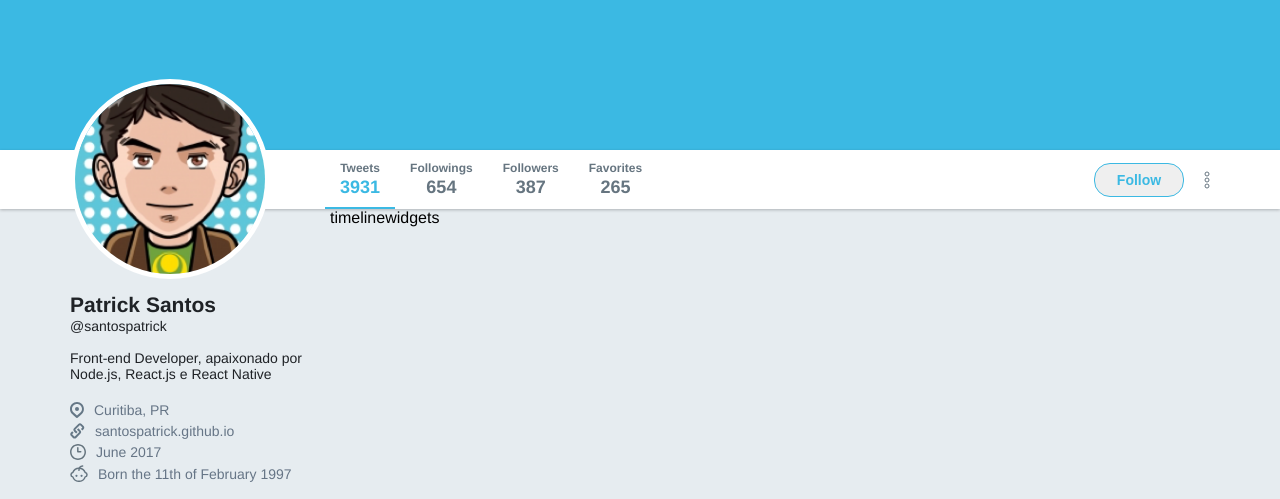
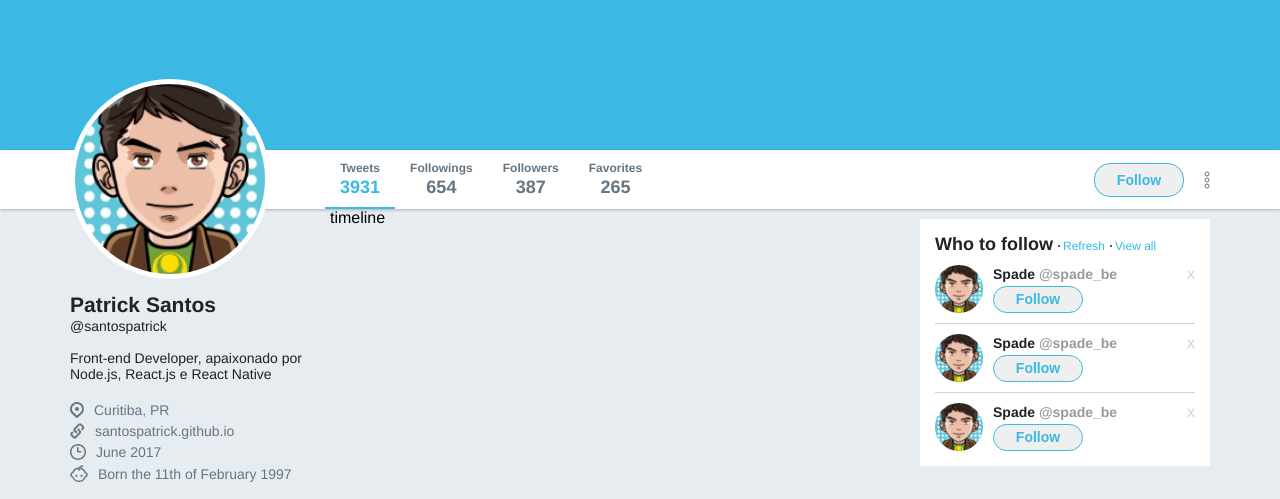
Before and after one commit to santospatrick/twitter-flexbox, a plain HTML site: page index.html in a window 1280 px wide. Shown: the part 276-775 px from the top of the page. Drawn offline with Linux system fonts and the light colour scheme.

Commit message:
adiciona sessao 'who to follow'

```diff
--- a/index.html
+++ b/index.html
@@ -115,11 +115,53 @@
                     </ul>
                 </div>
             </aside>
+
             <section class="timeline">
                 timeline
             </section>
+
             <aside class="widgets">
-                widgets
+                <div class="widget follow">
+                    <div class="title">
+                        <strong>Who to follow</strong>
+                        <a href="">Refresh</a>
+                        <a href="">View all</a>
+                    </div>
+
+                    <ul>
+                        <li>
+                            <div class="profile">
+                                <img src="/images/avatar.png" alt="Avatar">
+                                <div class="info">
+                                    <strong>Spade <span>@spade_be</span></strong>
+                                    <button>Follow</button>
+                                </div>
+                            </div>
+                            <a href="">x</a>
+                        </li>
+                        <li>
+                            <div class="profile">
+                                <img src="/images/avatar.png" alt="Avatar">
+                                <div class="info">
+                                    <strong>Spade <span>@spade_be</span></strong>
+                                    <button>Follow</button>
+                                </div>
+                            </div>
+                            <a href="">x</a>
+                        </li>
+                        <li>
+                            <div class="profile">
+                                <img src="/images/avatar.png" alt="Avatar">
+                                <div class="info">
+                                    <strong>Spade <span>@spade_be</span></strong>
+                                    <button>Follow</button>
+                                </div>
+                            </div>
+                            <a href="">x</a>
+                        </li>
+                    </ul>
+
+                </div>
             </aside>
         </div>
     </div>
--- a/styles.css
+++ b/styles.css
@@ -185,7 +185,7 @@ header#main-header .side button{
     display: flex;
 }
 
-.wrapper-content .profile {
+.wrapper-content aside.profile {
     width: 260px;
     transform: translateY(-130px);
 }
@@ -283,3 +283,115 @@ header#main-header .side button{
     flex: 1 0 auto;
     margin: 0 5px 5px 0;
 }
+
+.wrapper-content .timeline {
+    flex: 1;
+}
+
+.wrapper-content .widgets {
+    width: 290px;
+}
+
+.wrapper-content .widgets .widget {
+    background-color: #fff;
+    padding: 15px;
+    margin-top: 10px;
+}
+
+.wrapper-content .widgets .widget .title{
+    display: flex;
+    align-items: baseline;
+}
+
+.wrapper-content .widgets .widget .title strong{
+    font-size: 18px;
+    color: #1f2226;
+}
+
+.wrapper-content .widgets .widget .title a{
+    font-size: 12px;
+    color: #3bb9e3;
+    text-decoration: none;
+    position: relative;
+    padding-left: 10px;
+}
+
+.wrapper-content .widgets .widget .title a:before{
+    content: '';
+    position: absolute;
+    height: 2px;
+    width: 2px;
+    border-radius: 50%;
+    background: #222;
+    margin-left: 5px;
+    margin-right: 5px;
+    left: 0;
+    top: 6px;
+}
+
+.wrapper-content .widgets .follow ul{
+    list-style: none;
+    margin-top: 10px;
+}
+
+.wrapper-content .widgets .follow ul li{
+    display: flex;
+    justify-content: space-between;
+    border-bottom: 1px solid #ccd6dd;
+    padding-bottom: 10px;
+    margin-bottom: 10px;
+}
+
+.wrapper-content .widgets .follow ul li:last-child {
+    margin-bottom: 0;
+    padding-bottom: 0;
+    border: none;
+}
+
+.wrapper-content .widgets .follow ul li .profile{
+    display: flex;
+    align-items: center;
+}
+
+.wrapper-content .widgets .follow ul li .profile img{
+    height: 48px;
+    width: 48px;
+    border-radius: 50%;
+}
+
+.wrapper-content .widgets .follow ul li .profile .info {
+    margin-left: 10px;
+    display: flex;
+    flex-direction: column;
+}
+
+.wrapper-content .widgets .follow ul li .profile .info strong {
+    font-size: 14px;
+    color: #1f2326;
+}
+
+.wrapper-content .widgets .follow ul li .profile .info strong span {
+    font-weight: bold;
+    color: #9a9a9a;
+}
+
+.wrapper-content .widgets .follow ul li .profile .info button {
+    border: 1px solid #3bb9e3;
+    color: #3bb9e3;
+    height: 27px;
+    width: 90px;
+
+    display: flex;
+    align-items: center;
+    justify-content: center;
+    font-weight: bold;
+    font-size: 14px;
+    border-radius: 16px;
+    margin-top: 4px;
+}
+
+.wrapper-content .widgets .follow ul li > a {
+    color: #ccd6dd;
+    text-decoration: none;
+    font-size: 16px;
+}
```
